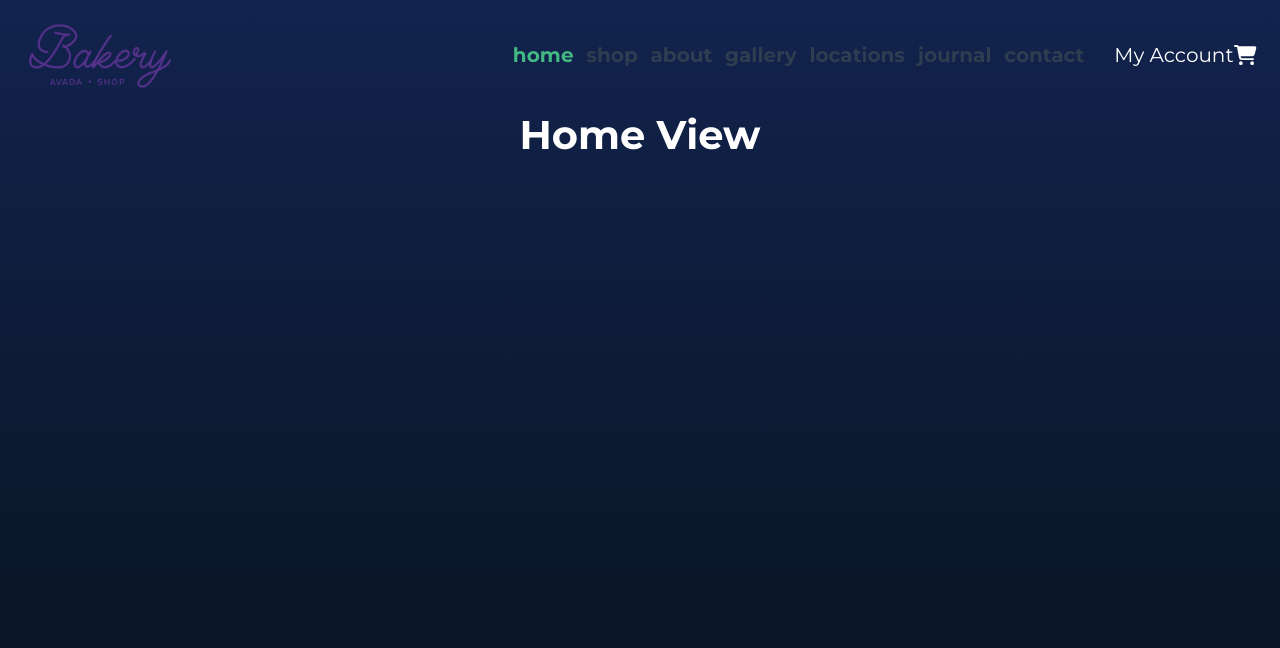
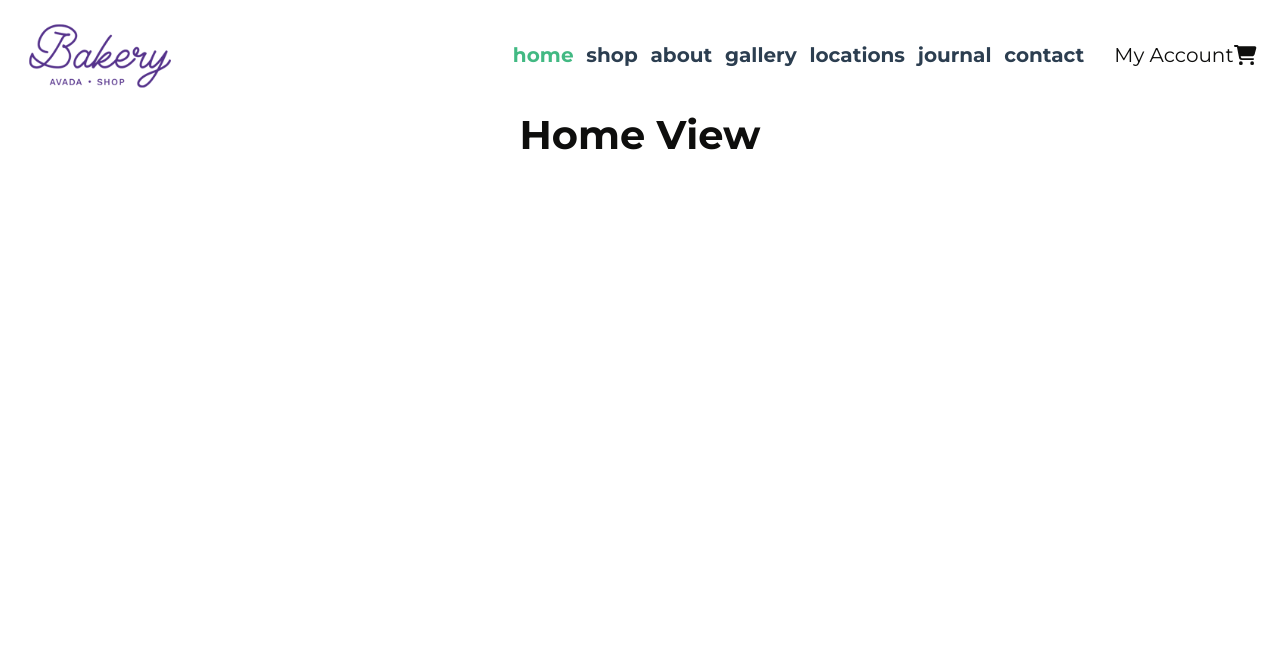
Before and after one commit to EliGolam/proj-html-vuejs, a Vue app: page / in a window 1280 px wide. Shown: the top 648 px of the page. Built offline with nearby package versions, Linux system fonts and the light colour scheme; a web font is replaced by a local one.

Commit message:
Added basic colour scheme

```diff
--- a/src/assets/styles/_app.scss
+++ b/src/assets/styles/_app.scss
@@ -22,22 +22,5 @@ $default-font-settings: $fw-default $fs-default $ff-default;
     overflow: auto;
 
     // Aesthetics
-    background: $dark-gradient;
-    color: $clr-primary-light;
-
-    scrollbar-width: thin;
-    scrollbar-color: $clr-primary-orange rgba($clr-primary-red, .3);
-
-    &::-webkit-scrollbar {
-      width: 10px;
-      height: 10px;
-    }
-
-    &::-webkit-scrollbar-track {
-      background: rgba($clr-primary-red, .3);
-    }
-
-    &::-webkit-scrollbar-thumb {
-      background: $clr-primary-orange;
-    }
+    color: $clr-dark;
 }
--- /dev/null
+++ b/src/assets/styles/_color-scheme.scss
@@ -0,0 +1,11 @@
+// Color Cube
+$clr-cube-perfume: rgb(189, 162, 243);
+$clr-cube-daisy-bush: rgb(91, 44, 162);
+$clr-cube-white: rgb(255, 255, 255);
+$clr-cube-cod-gray: rgb(14, 14, 13);
+
+/* BRAND COLORS */
+$clr-primary-dark-purple: $clr-cube-daisy-bush;
+$clr-primary-purple: $clr-cube-perfume;
+$clr-light: $clr-cube-white;
+$clr-dark: $clr-cube-cod-gray;
--- a/src/assets/styles/_variables.scss
+++ b/src/assets/styles/_variables.scss
@@ -1,16 +1,10 @@
 /* Color Scheme */
-// BRAND COLORS
-$clr-primary-orange: rgb(245, 126, 0);
-$clr-primary-red: rgb(215, 40, 40);
-$clr-primary-dark: rgb(8, 18, 27);
-$clr-primary-light: rgb(255, 255, 255);
-
-$clr-dark-blue: rgb(18, 35, 78);
+@import '_color-scheme.scss';
 
 // GRADIENTS
 $dark-gradient: linear-gradient(
-    rgba($clr-dark-blue, 1),
-    rgba($clr-primary-dark, 1)
+    rgba($clr-primary-purple, 1),
+    rgba($clr-primary-dark-purple, 1)
 );
 
 /* FONT */
```
